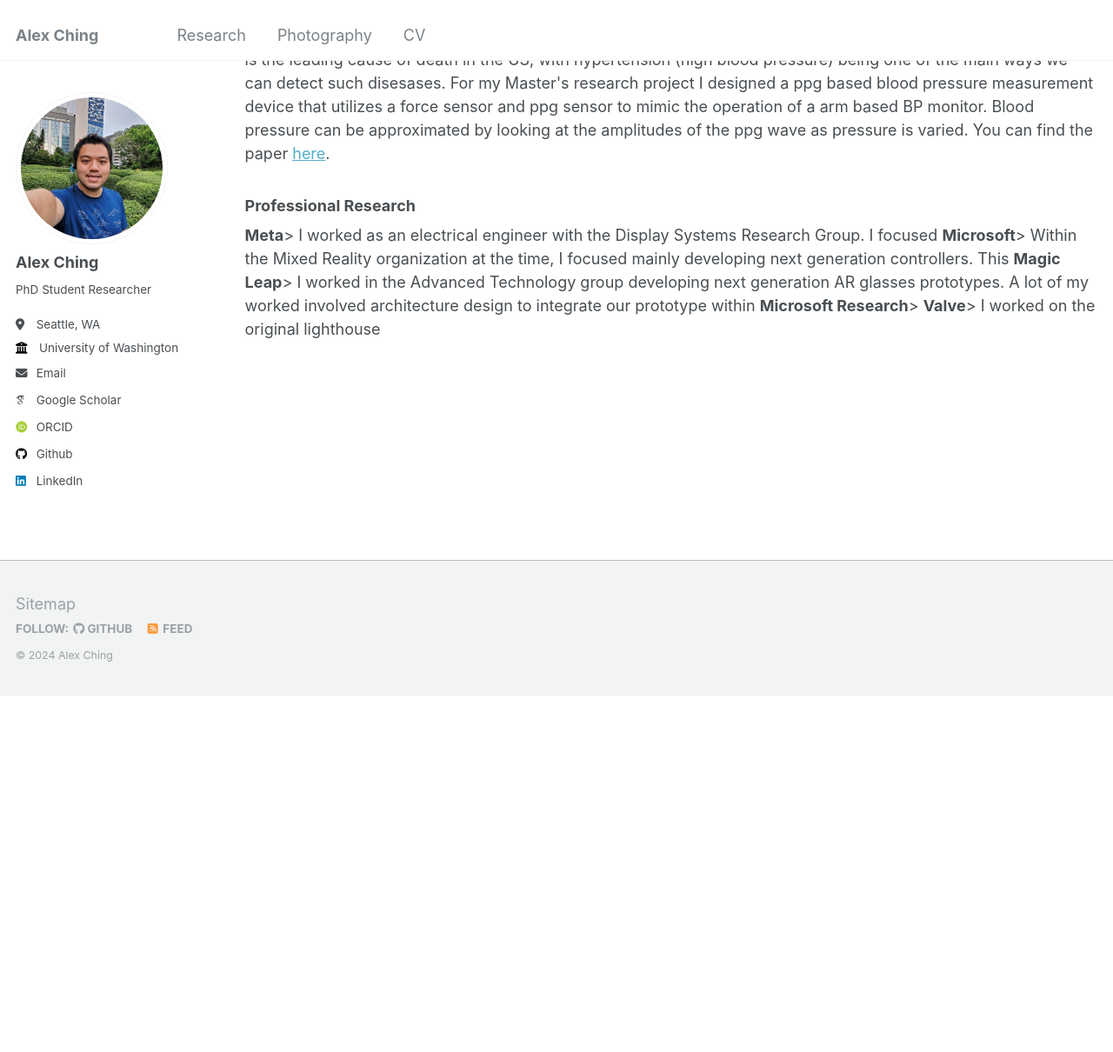
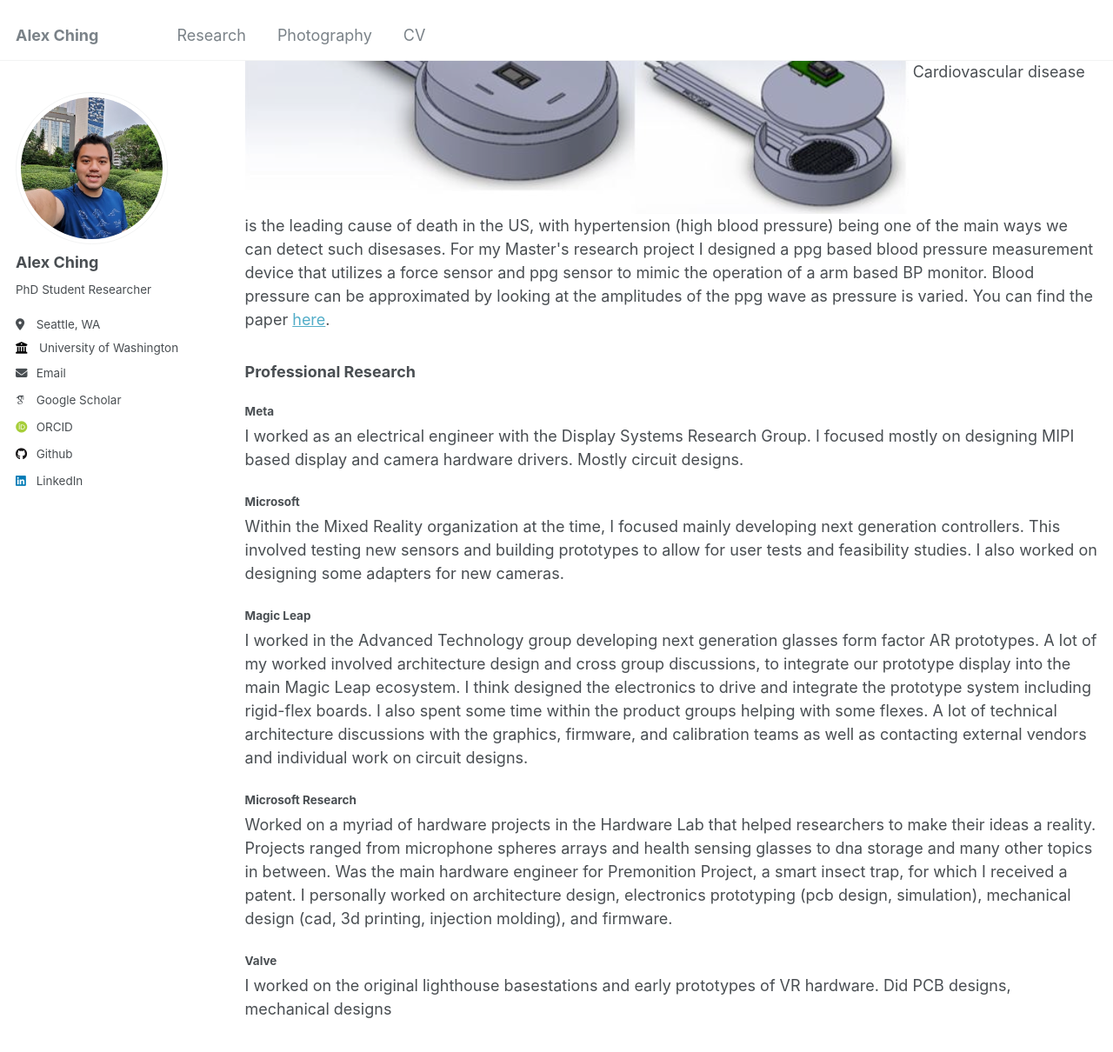
Before and after one commit to atching/atching.github.io, a Jekyll site: the page built from _pages/research.html, in a window 1280 px wide and 1400 px high, scrolled down 3365 px. Shown: the top 1210 px of the window at 87% size. Built offline with Jekyll 4.4.1, drawn with Linux system fonts in a browser that asks for light colours; some web fonts are replaced; before the commit the page ends 4164 px from its top, so only the background shows below that.

Commit message:
update research

```diff
--- a/_data/navigation.yml
+++ b/_data/navigation.yml
@@ -6,7 +6,7 @@
 
 main:
   - title: "Research"
-    url: /publications/
+    url: /research/
 
   - title: "Photography"
     url: /portfolio/
--- a/_pages/publications.html
+++ b/_pages/research.html
@@ -11,43 +11,50 @@ author_profile: true
 
 {% include base_path %}
 
+
+
 <h3>Academic Research</h3>
-<strong>Tuberculosis Classification via Wearable Audio</strong>
+<h4>Tuberculosis Classification via Wearable Audio</h4>
 Tuberculosis remains the most deadly infectious disease in the world. Being able to diagnose tuberculosis is an important tool to help healthcare professionals address the spread of TB. Previous work in our lab and other research groups have shown correlation between recorded coughs and a diagnosis of TB infection. I am working on extending this research by using audio recorded from a wearable rather than audio recorded in a controlled lab setting. We use Hyak, the UW's computing cluster to train and evaluate models.
+<br>
 
-<strong>Ventriculoperitoneal (VP) Shunt Obstruction Detection</strong>>
+<h4>Ventriculoperitoneal (VP) Shunt Obstruction Detection</h4>>
 <img src='/images/nfc_tag.JPG' alt="">
 VP shunts are used to help patients with hydrocephalus shunt off extra brain fluid build up. These shunts are passive and are designed to help transport the liquid through a catheter to drain into the abdomen. However, these shunts will fail at very high rates over the lifetime of the device due failures like a blockage. When this happens, your intracranial pressure begin to rise which can lead to symptoms such as migraines and eventually more serious issues that require immediate treatment. The way to check the shunt status is intrusive, thus we aim to design something that can theoretically be implanted to allow for testing of intracranial pressure without the need to visit the ER. We are also exploring non-invasive ways to detect blockage.
+<br>
 
-<strong>Hardware Designs</strong>
+<h4>Hardware Designs</h4>
 These are some of my hardware designs for some of the other projects in the lab that focus more on RF and interaction research.
 <img src='/images/ring_flex.JPG' alt="">
 <img src='/images/ring_flex_2.JPG' alt="">
 <img src='/images/xiao_adapter.JPG' alt="">
+<br>
 
 This is a synchronized PPG signal recorder:
 <img src='/images/ppg_sync.JPG' alt="">
+<br>
 
-<strong>Pre-Hypertension Detection</strong>
+<h4>Pre-Hypertension Detection</h4>
 <img src='/images/ppg_analysis.png' alt="">
 <img src='/images/ppg_force.png' alt="">
 Cardiovascular disease is the leading cause of death in the US, with hypertension (high blood pressure) being one of the main ways we can detect such disesases. For my Master's research project I designed a ppg based blood pressure measurement device that utilizes a force sensor and ppg sensor to mimic the operation of a arm based BP monitor. Blood pressure can be approximated by looking at the amplitudes of the ppg wave as pressure is varied. You can find the paper <a href="/files/ching_alex_quals.pdf">here</a>.
+<br>
 
 <h3>Professional Research</h3>
+<h4>Meta</h4>
+I worked as an electrical engineer with the Display Systems Research Group. I focused mostly on designing MIPI based display and camera hardware drivers. Mostly circuit designs.
 
-<strong>Meta</strong>>
-I worked as an electrical engineer with the Display Systems Research Group. I focused
+<h4>Microsoft</h4>
+Within the Mixed Reality organization at the time, I focused mainly developing next generation controllers. This involved testing new sensors and building prototypes to allow for user tests and feasibility studies. I also worked on designing some adapters for new cameras.
 
-<strong>Microsoft</strong>>
-Within the Mixed Reality organization at the time, I focused mainly developing next generation controllers. This
+<h4>Magic Leap</h4>
+I worked in the Advanced Technology group developing next generation glasses form factor AR prototypes. A lot of my worked involved architecture design and cross group discussions, to integrate our prototype display into the main Magic Leap ecosystem. I think designed the electronics to drive and integrate the prototype system including rigid-flex boards. I also spent some time within the product groups helping with some flexes. A lot of technical architecture discussions with the graphics, firmware, and calibration teams as well as contacting external vendors and individual work on circuit designs.
 
-<strong>Magic Leap</strong>>
-I worked in the Advanced Technology group developing next generation AR glasses prototypes. A lot of my worked involved architecture design to integrate our prototype within
+<h4>Microsoft Research</h4>
+Worked on a myriad of hardware projects in the Hardware Lab that helped researchers to make their ideas a reality. Projects ranged from microphone spheres arrays and health sensing glasses to dna storage and many other topics in between. Was the main hardware engineer for Premonition Project, a smart insect trap, for which I received a patent. I personally worked on architecture design, electronics prototyping (pcb design, simulation), mechanical design (cad, 3d printing, injection molding), and firmware.
 
-<strong>Microsoft Research</strong>>
-
-<strong>Valve</strong>>
-I worked on the original lighthouse
+<h4>Valve</h4>
+I worked on the original lighthouse basestations and early prototypes of VR hardware. Did PCB designs, mechanical designs
 
 
 <!-- New style rendering if publication categories are defined -->
```
Also changed, not shown: other parts of _pages/research.html (+1 -1 lines).
